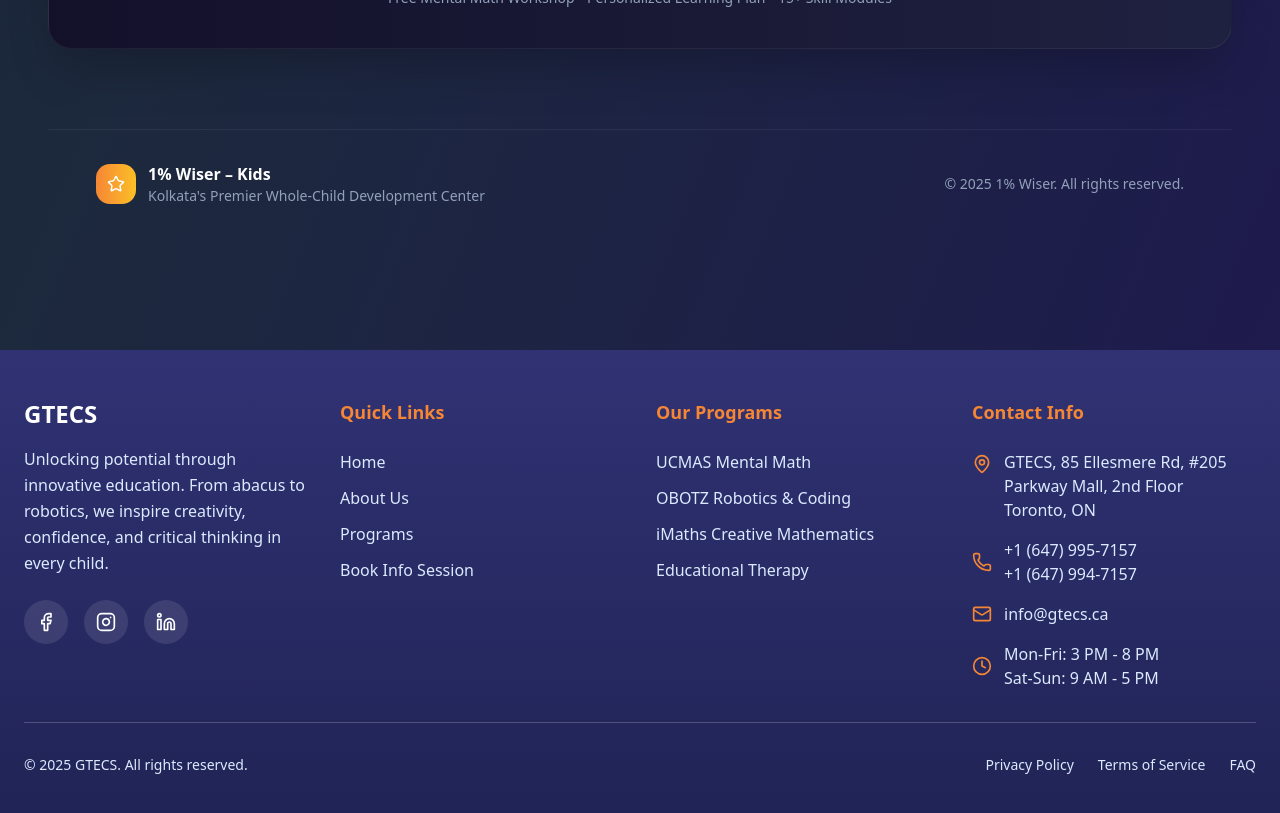
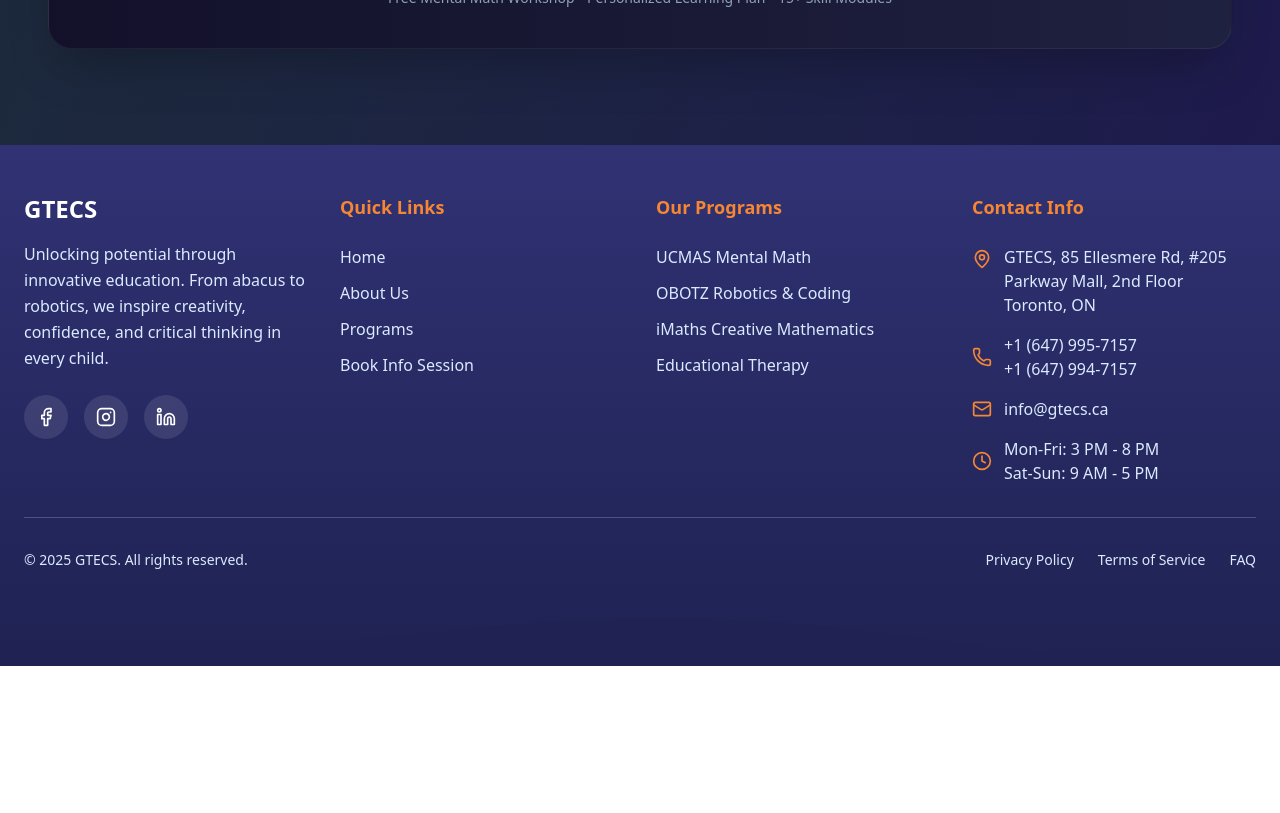
Before and after one commit to divyanshu-dugar/gtecs, a Next.js app: page / in a window 1280 px wide. Shown: the part 2820-3633 px from the top of the page. After the commit the page ends 3486 px from the top, so only its background shows below. Built offline with nearby package versions, Linux system fonts and the light colour scheme.

Commit message:
removed fotter

```diff
--- a/app/page.jsx
+++ b/app/page.jsx
@@ -424,24 +424,6 @@
           </div>
         </section>
 
-        {/* Footer */}
-        <footer className="mt-20 pb-12">
-          <div className="border-t border-white/6 pt-8">
-            <div className="max-w-7xl mx-auto px-6 md:px-12 flex flex-col md:flex-row items-center justify-between gap-6">
-              <div className="flex items-center gap-3">
-                <div className="w-10 h-10 rounded-xl bg-gradient-to-r from-[#F58634] to-[#FBBF24] flex items-center justify-center">
-                  <Star className="text-white" size={18} />
-                </div>
-                <div>
-                  <div className="font-semibold">1% Wiser – Kids</div>
-                  <div className="text-slate-400 text-sm">Kolkata&apos;s Premier Whole-Child Development Center</div>
-                </div>
-              </div>
-
-              <div className="text-slate-400 text-sm">© {new Date().getFullYear()} 1% Wiser. All rights reserved.</div>
-            </div>
-          </div>
-        </footer>
       </main>
     </div>
   );
```
